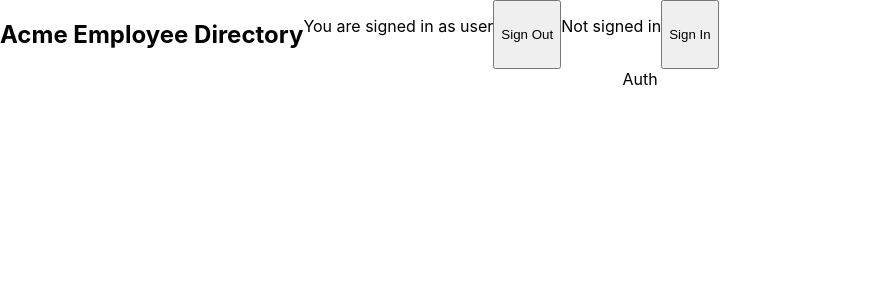
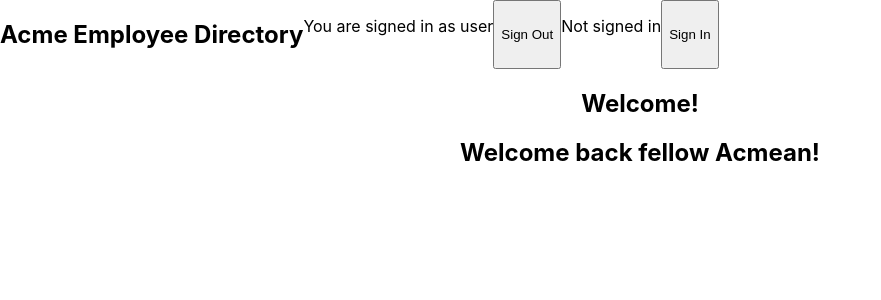
Before and after one commit to H-Indiana-Holdsworth/scratch-employee-directory, a React (Create React App) app: page /login in a window 1280 px wide. Shown: the top 300 px of the page, without its empty margins (0-881 px from the left). Built offline with nearby package versions, Linux system fonts and the light colour scheme.

Commit message:
Write Auth skeleton

```diff
--- a/src/Views/Auth/Auth.jsx
+++ b/src/Views/Auth/Auth.jsx
@@ -1,5 +1,10 @@
 import React from 'react';
 
 export default function Auth() {
-  return <div>Auth</div>;
+  return (
+    <div>
+      <h2>Welcome!</h2>
+      <h2>Welcome back fellow Acmean!</h2>
+    </div>
+  );
 }
```
